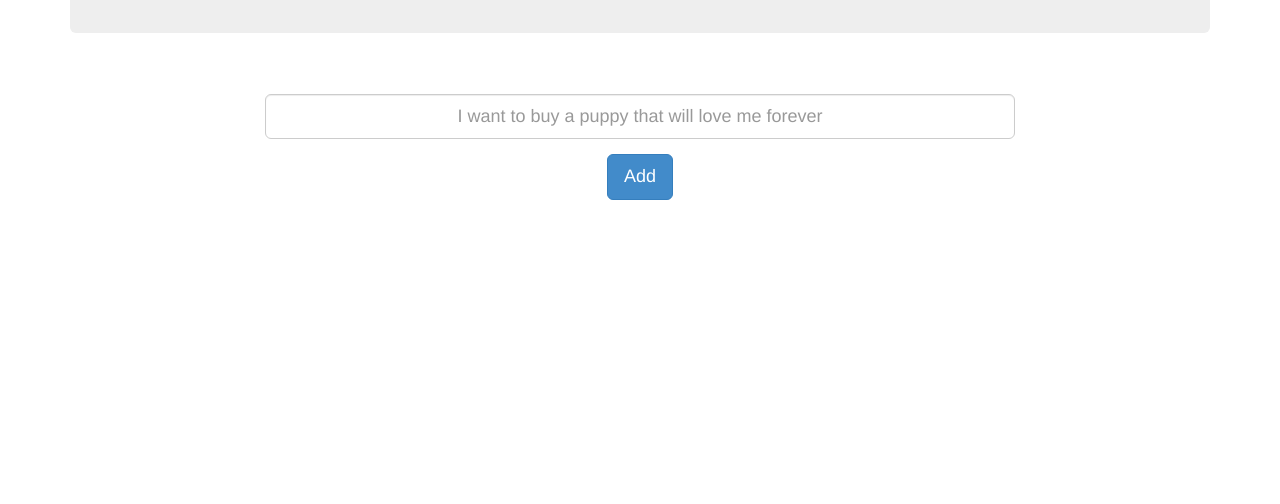
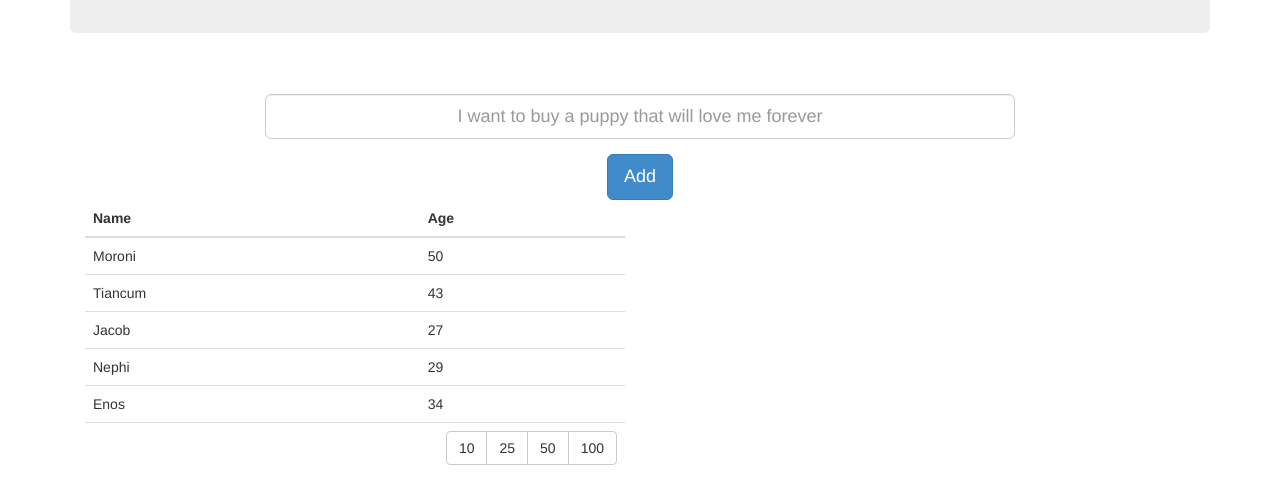
Before and after one commit to pebreo/todo-mean, a website: page public/index.html in a window 1280 px wide. Shown: the part 206-710 px from the top of the page. Drawn offline with Linux system fonts and the light colour scheme; no server answers.

Commit message:
added table

```diff
--- a/public/core.js
+++ b/public/core.js
@@ -42,3 +42,16 @@ scotchTodo.controller('mainController', function($scope, $http) {
     };
 
 });
+
+
+scotchTodo.controller('DemoCtrl',  function($scope) {
+
+    $scope.users = [
+            {name: "Moroni", age: 50},
+            {name: "Tiancum", age: 43},
+            {name: "Jacob", age: 27},
+            {name: "Nephi", age: 29},
+            {name: "Enos", age: 34}
+        ];
+
+});
--- a/public/index.html
+++ b/public/index.html
@@ -66,7 +66,19 @@
             </div>
         </div>
 
+<div class="col-lg-6" ng-controller="DemoCtrl">
+             <table ng-table class="table">
+    <tr ng-repeat="user in users">
+        <td data-title="'Name'">{{user.name}}</td>
+        <td data-title="'Age'">{{user.age}}</td>
+    </tr>
+    </table>
+
+   </div>
+
     </div>
+
+
 
 </body>
 </html>
```
